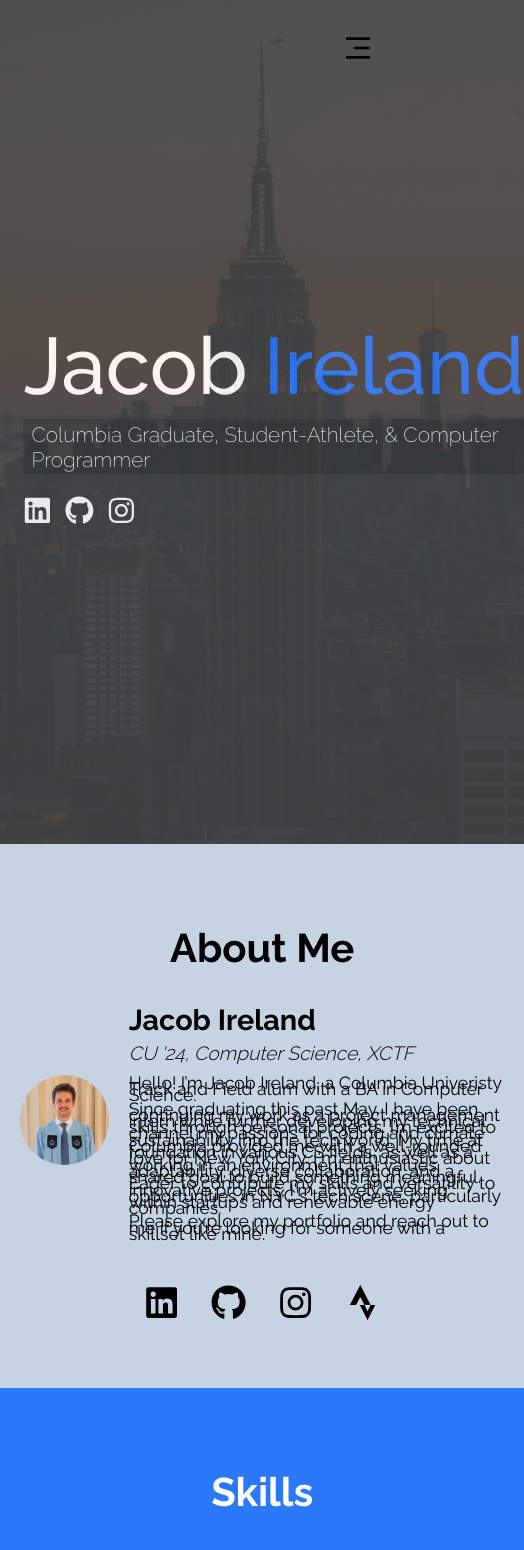
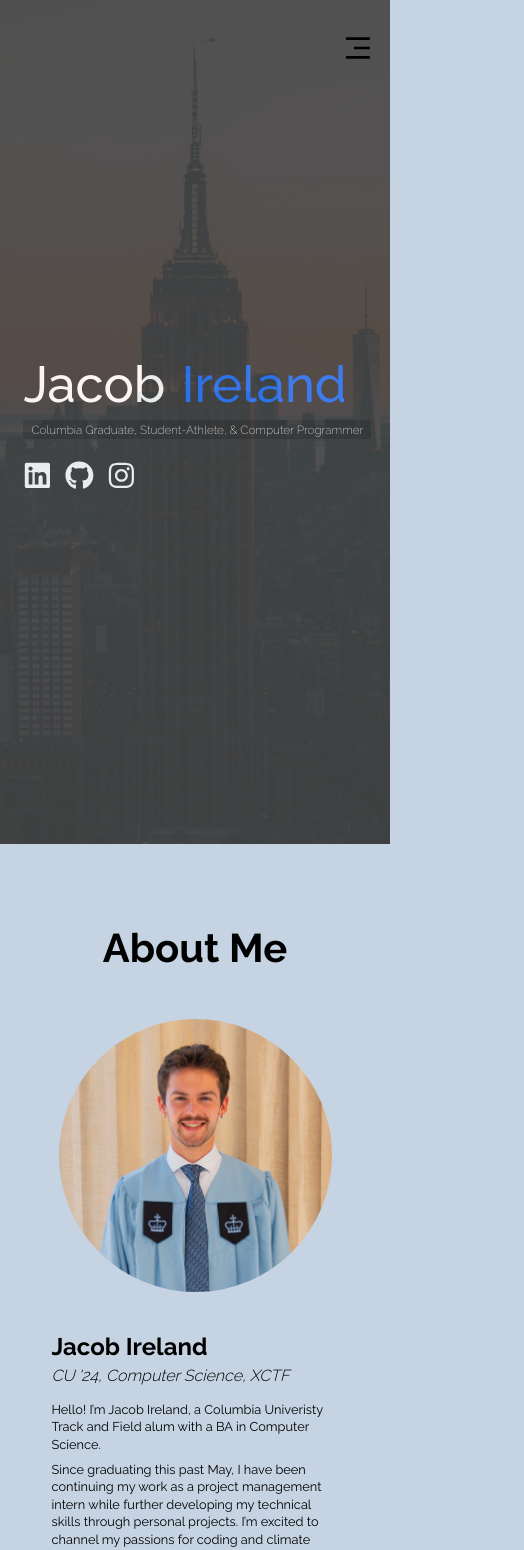
Before and after one commit to jacobireland/Personal-Website, a React (Create React App) app in the folder my-react-app/: page / in a window 390 px wide. Shown: the top 1550 px of the page, 524 px wide, since content can reach past the window. Built offline with nearby package versions, Linux system fonts and the light colour scheme.

Commit message:
fixed mobile device issues with sizing

```diff
--- a/my-react-app/src/App.css
+++ b/my-react-app/src/App.css
@@ -10,7 +10,7 @@ body {
 }
 
 .App {
-  max-width: 100%;
+  max-width: 100vw;
   max-height: 1000px;
 }
 
@@ -110,8 +110,7 @@ a {
     }
 
     .App {
-      width: fit-content;
-      max-width: unset;
+
     }
 
   }
--- a/my-react-app/src/components/about/About.jsx
+++ b/my-react-app/src/components/about/About.jsx
@@ -1,7 +1,7 @@
 import React from 'react'
 import './about.css';
 import gradFlic from '../../assets/gradflic2.jpg';
-import { FaGithub, FaLinkedin, FaInstagram, FaStrava } from 'react-icons/fa';
+import { FaGithub, FaLinkedin, FaInstagram } from 'react-icons/fa';
 
 const About = () => {
   return (
@@ -21,7 +21,6 @@ const About = () => {
             <a className="mysite_about-linkedin" href="https://www.linkedin.com/in/jacob-ireland-a8a683189/" target="_blank" rel="noreferrer"><FaLinkedin className='mysite_about-svgs'></FaLinkedin></a>
             <a className="mysite_about-twitter" href="https://github.com/jacobireland" target="_blank" rel="noreferrer"><FaGithub className='mysite_about-svgs'></FaGithub></a>
             <a className="mysite_about-instagram" href="https://www.instagram.com/_jacob_ireland/?hl=en" target="_blank" rel="noreferrer"><FaInstagram className='mysite_about-svgs'></FaInstagram></a>
-            <a className="mysite_about-strava" href="https://www.strava.com/athletes/46252676" target="_blank" rel="noreferrer"><FaStrava className='mysite_about-svgs'></FaStrava></a>
         </div>
     </div>
   )
--- a/my-react-app/src/components/about/about.css
+++ b/my-react-app/src/components/about/about.css
@@ -46,13 +46,13 @@
     font-size: 1.1rem;
     padding-bottom: 7px;
     font-weight: 400;
-    line-height: 1.6vw;
+    line-height: 1.5rem;
 }
 
 .mysite_about-interests {
     font-size: 1.1rem;
     font-weight: 400;
-    line-height: 1.6vw;
+    line-height: 1.5rem;
 }
 
 .mysite_about-socials {
@@ -72,3 +72,46 @@
     color: #2C78FA;
     transform: scale(1.1);
 }
+
+@media screen and (max-width: 800px) {
+
+    .mysite_about {
+        flex-direction: column;
+    }
+
+    .mysite_flic {
+        margin: 1rem 0 2rem 0;
+        max-width: 35vw;
+    }
+
+    .mysite_about-info {
+        margin: 0 2rem 0 2rem;
+    }
+
+    .mysite_about-introduction, .mysite_about-introduction2,
+    .mysite_about-interests {
+        font-size: 1rem;
+    }
+}
+
+@media screen and (max-width: 550px) {
+
+    .mysite_flic {
+        max-width: 70vw;
+        margin-bottom: 2.5rem;
+    }
+
+    .mysite_about-name {
+        font-size: 1.5rem;
+    }
+
+    .mysite_about-details {
+        font-size: 1rem;
+    }
+
+    .mysite_about-interests, .mysite_about-introduction,
+    .mysite_about-introduction2 {
+        font-size: 0.8rem;
+        line-height: 1.1rem;
+    }
+}
--- a/my-react-app/src/components/header/header.css
+++ b/my-react-app/src/components/header/header.css
@@ -66,3 +66,15 @@
     color: #2C78FA;
     transform: scale(1.1);
 }
+
+@media screen and (max-width: 550px) {
+
+    .mysite_header-name h1 {
+        font-size: 13vw;
+        font-weight: 500;
+    }
+
+    .mysite_header-bio {
+        font-size: 3vw;
+    }
+}
--- a/my-react-app/src/components/navbar/Navbar.jsx
+++ b/my-react-app/src/components/navbar/Navbar.jsx
@@ -26,6 +26,7 @@ const Menu = () => (
         <p><a href="#about">About</a></p>
         <p><a href="#skills">Skills</a></p>
         <p><a href="#projects">Projects</a></p>
+        <p><a href={resume} target="_blank" rel="noreferrer">Resume</a></p>
     </>
 )
 
--- a/my-react-app/src/components/navbar/navbar.css
+++ b/my-react-app/src/components/navbar/navbar.css
@@ -5,6 +5,7 @@
     overflow: hidden;
     z-index: 9999;
     transition: 0.35s;
+    max-width: 100vw;
 }
 
 #navbar span:hover {
--- a/my-react-app/src/components/projects/Projects.jsx
+++ b/my-react-app/src/components/projects/Projects.jsx
@@ -14,58 +14,58 @@ const Projects = ({ proj1Visible, setProj1Visible, proj2Visible, setProj2Visible
         <div className="projects_row">
           <span className="proj">
             <div className='proj_img'>
-              <img className="img" src={hack} width="360px" alt="computer screen with code on it"></img>
-              <h className="imgtext">Crypto Currency Application</h>
+              <img className="proj_img-pic" src={hack} alt="computer screen with code on it"></img>
+              <div className="imgtext"><h>Crypto Currency Application</h></div>
             </div>
             <div className="proj_button" onClick={() => { setProj1Visible(!proj1Visible)}}>
               <FaEye size={21} id='eye'></FaEye>
-              <h>Project</h>
+              <h className="proj_button-text">Project</h>
             </div>
             <a className="git_button" href="https://github.com/jacobireland/Crypto-Application" target="_blank" rel="noreferrer">
               <FaGithub size={21} id='git'></FaGithub>
-              <h>Github</h>
+              <h className="git_button-text">Github</h>
             </a>
           </span>
           <span className="proj">
             <div className='proj_img'>
-              <img className="img" src={phone} width="360px" alt="computer screen with code on it"></img>
-              <h className="imgtext">IOS Social Media App</h>
+              <img className="proj_img-pic" src={phone} alt="computer screen with code on it"></img>
+              <div className="imgtext"><h>IOS Social Media App</h></div>
             </div>
             <div className="proj_button" onClick={() => { setProj2Visible(!proj2Visible)}}>
               <FaEye size={21} id='eye'></FaEye>
-              <h>Project</h>
+              <h className="proj_button-text">Project</h>
             </div>
             <a className="git_button" href="https://github.com/jacobireland/MoodMates" target="_blank" rel="noreferrer">
               <FaGithub size={21} id='git'></FaGithub>
-              <h>Github</h>
+              <h className="git_button-text">Github</h>
             </a>
           </span>
           <span className="proj">
             <div className='proj_img'>
-              <img className="img" src={website} width="360px" alt="computer screen with code on it"></img>
-              <h className="imgtext">Portfolio Website</h>
+              <img className="proj_img-pic" src={website} alt="computer screen with code on it"></img>
+              <div className="imgtext"><h>Portfolio Website</h></div>
             </div>
             <div className="proj_button" onClick={() => { setProj3Visible(!proj3Visible)}}>
               <FaEye size={21} id='eye'></FaEye>
-              <h>Project</h>
+              <h className="proj_button-text">Project</h>
             </div>
             <a className="git_button" href="https://github.com/jacobireland/Personal-Website" target="_blank" rel="noreferrer">
               <FaGithub size={21} id='git'></FaGithub>
-              <h>Github</h>
+              <h className="git_button-text">Github</h>
             </a>
           </span>
           <span className="proj">
             <div className='proj_img'>
-              <img className="img" src={code} width="360px" alt="computer screen with code on it"></img>
-              <h className="imgtext">Code Optimization Program</h>
+              <img className="proj_img-pic" src={code}  alt="computer screen with code on it"></img>
+              <div className="imgtext"><h>Code Optimization Program</h></div>
             </div>
             <div className="proj_button" onClick={() => { setProj4Visible(!proj4Visible)}}>
               <FaEye size={21} id='eye'></FaEye>
-              <h>Project</h>
+              <h className="proj_button-text">Project</h>
             </div>
             <a className="git_button" href="https://github.com/COMS4115-PLT-Fall2023/programming-assignment-4-jacobireland" target="_blank" rel="noreferrer">
               <FaGithub size={21} id='git'></FaGithub>
-              <h>Github</h>
+              <h className="git_button-text">Github</h>
             </a>
           </span>
         </div>
--- a/my-react-app/src/components/projects/projects.css
+++ b/my-react-app/src/components/projects/projects.css
@@ -22,46 +22,51 @@
     align-items: center;
     padding: 0 40px 0 40px;
     justify-content: center;
+    max-width: 100vw;
 }
 
 .proj {
     display: flex;
     flex-direction: column;
     align-items: left;
-    width: 360px;
+    width: 23rem;
     margin-bottom: 60px;
 }
 
 .proj_img{
     display: flex;
-    max-width: min-content;
+    max-width: 100%;
     align-items: center;
     justify-content: flex-start;
     margin-bottom: 5px;
 }
 
+.proj_img-pic {
+    width: 100%
+}
+
 .imgtext {
     position: absolute;
     z-index: 50;
-    width: 350px;
+    max-width: 23rem;
     font-family: var(--font-1);
     color: #c5d3e2;
-    font-size: 40px;
+    font-size: 2rem;
     font-weight: 650;
-    margin-left: 15px;
+    padding-left: 15px;
+    padding-right: 15px;
     line-height: 1.4;
 }
 
 .proj_button, .git_button {
+    display: flex;
     margin-bottom: 5px;
-    padding: 12px 0 12px 10px;
+    padding: 12px 0 12px 0;
     font-size: 16px;
     font-family: var(--font-1);
     font-weight: 400;
-    align-content: center;
+    justify-content: center;
     cursor: pointer;
-    flex-direction: row;
-    text-align: center;
 }
 
 .git_button {
@@ -74,14 +79,16 @@
     color: white;
 }
 
+.proj_button-text, .git_button-text {
+    padding-top: 1px;
+}
+
 .proj_button:hover, .git_button:hover {
     transform: scale(1.05);
 }
 
 #eye, #git {
     margin-right: 10px;
-    align-self: center;
-    margin-left: 2px;
 }
 
 .git_link {
@@ -91,8 +98,9 @@
     text-decoration: none;
 }
 
-span + span {
-    margin-left: 10px;
+span{
+    margin-right: 5px;
+    margin-left: 5px;
 }
 
 .popup {
@@ -147,3 +155,32 @@ span + span {
         margin: 0 0 0 0;
     }
 }
+
+@media screen and (max-width: 800px) {
+    .proj_img {
+        justify-content: center;
+        text-align: center;
+    }
+}
+@media screen and (max-width: 550px) {
+
+    .imgtext {
+        max-width: 340px;
+    }
+}
+
+@media screen and (max-width: 400px) {
+
+    .imgtext {
+        max-width: 280px;
+        font-size: 1.7rem;
+    }
+}
+
+@media screen and (max-width: 350px) {
+
+    .imgtext {
+        max-width: 240px;
+        font-size: 1.5rem;
+    }
+}
```
